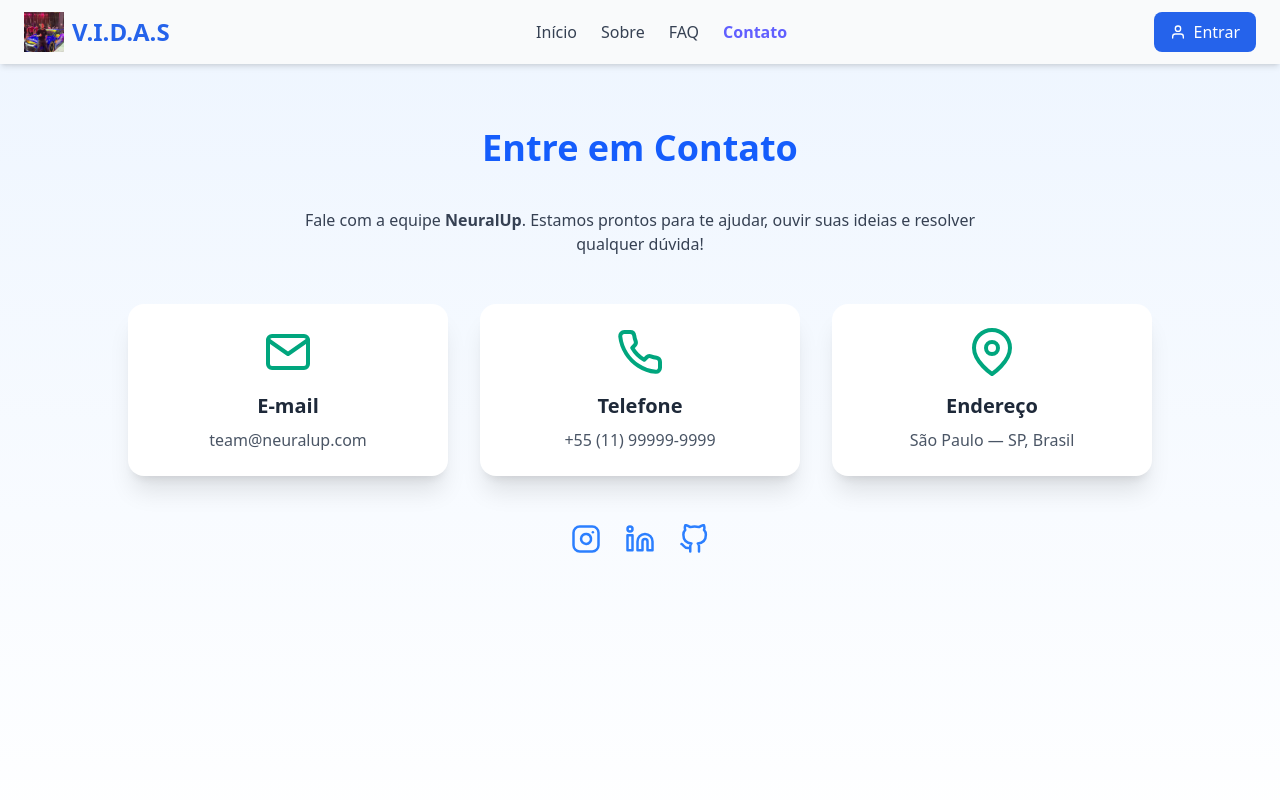
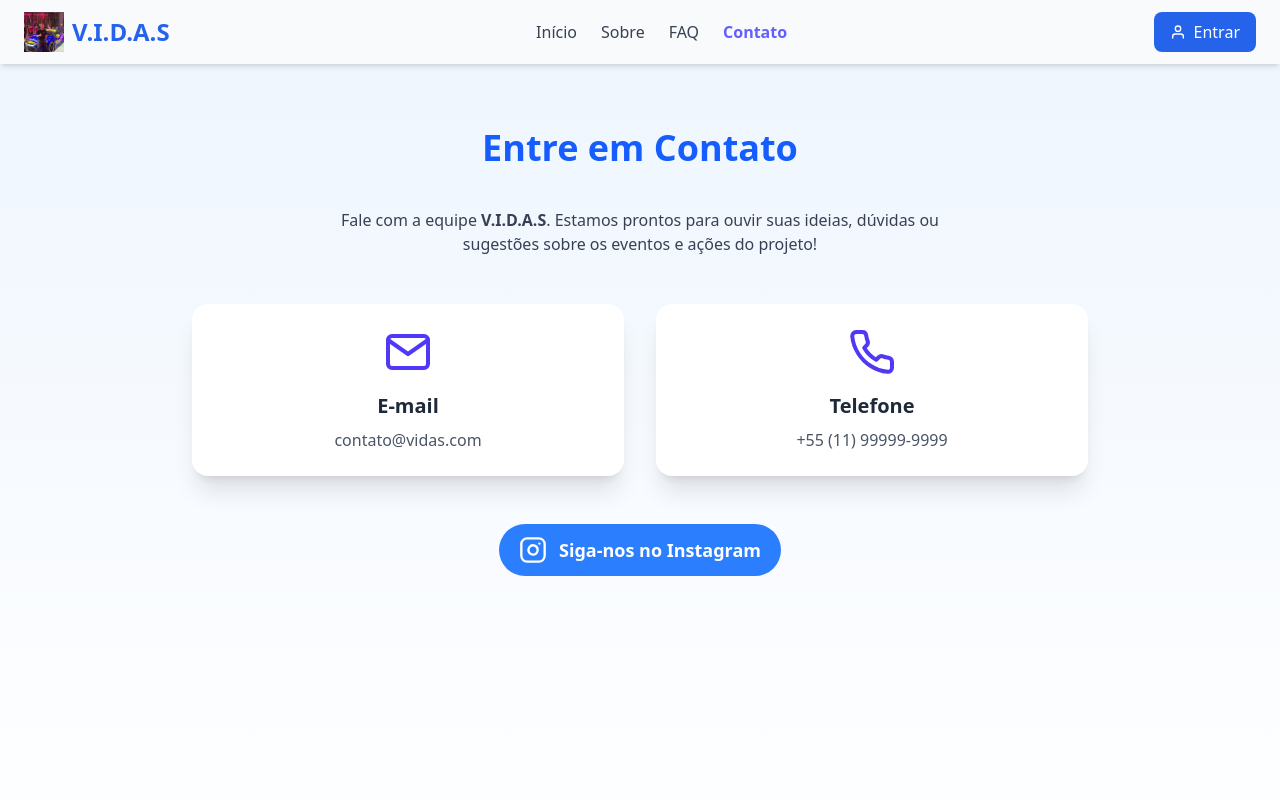
Before and after one commit to thubrito/Vidas, a React (Vite) app: page /contato in a window 1280 px wide. Shown: the top 800 px of the page. Built offline with nearby package versions, Linux system fonts and the light colour scheme.

Commit message:
atualizando conteúdo e estilos da página de contato; ajustando informações da equipe e removendo seções desnecessárias

```diff
--- a/src/pages/Contact.tsx
+++ b/src/pages/Contact.tsx
@@ -1,4 +1,5 @@
-import { FiMail, FiPhone, FiMapPin, FiInstagram, FiLinkedin, FiGithub } from "react-icons/fi";
+// pages/contact.tsx
+import { FiMail, FiPhone, FiInstagram } from "react-icons/fi";
 import { useTheme } from "../context/useTheme";
 
 export default function Contact() {
@@ -14,7 +15,7 @@ export default function Contact() {
     >
       <h1
         className={`text-4xl font-bold mb-10 transition-colors duration-500 ${
-          isDark ? "text-[#00A67E]" : "text-blue-600"
+          isDark ? "text-indigo-600" : "text-blue-600"
         }`}
       >
         Entre em Contato
@@ -25,17 +26,17 @@ export default function Contact() {
           isDark ? "text-gray-300" : "text-gray-700"
         }`}
       >
-        Fale com a equipe <strong>NeuralUp</strong>. Estamos prontos para te ajudar, ouvir suas ideias e resolver qualquer dúvida!
+        Fale com a equipe <strong>V.I.D.A.S</strong>. Estamos prontos para ouvir suas ideias, dúvidas ou sugestões sobre os eventos e ações do projeto!
       </p>
 
-      <div className="grid md:grid-cols-3 gap-8 max-w-5xl mx-auto">
+      <div className="grid md:grid-cols-2 gap-8 max-w-4xl mx-auto">
         {/* Email */}
         <div
           className={`shadow-xl rounded-2xl p-6 hover:scale-105 transition-transform duration-500 ${
             isDark ? "bg-[#2A2A2A]" : "bg-white"
           }`}
         >
-          <FiMail className="text-5xl text-[#00A67E] mx-auto mb-4" />
+          <FiMail className="text-5xl text-indigo-600 mx-auto mb-4" />
           <h3
             className={`text-xl font-semibold mb-2 transition-colors duration-500 ${
               isDark ? "text-gray-100" : "text-gray-800"
@@ -44,7 +45,7 @@ export default function Contact() {
             E-mail
           </h3>
           <p className={`transition-colors duration-500 ${isDark ? "text-gray-300" : "text-gray-600"}`}>
-            team@neuralup.com
+            contato@vidas.com
           </p>
         </div>
 
@@ -54,7 +55,7 @@ export default function Contact() {
             isDark ? "bg-[#2A2A2A]" : "bg-white"
           }`}
         >
-          <FiPhone className="text-5xl text-[#00A67E] mx-auto mb-4" />
+          <FiPhone className="text-5xl text-indigo-600 mx-auto mb-4" />
           <h3
             className={`text-xl font-semibold mb-2 transition-colors duration-500 ${
               isDark ? "text-gray-100" : "text-gray-800"
@@ -66,60 +67,22 @@ export default function Contact() {
             +55 (11) 99999-9999
           </p>
         </div>
-
-        {/* Localização */}
-        <div
-          className={`shadow-xl rounded-2xl p-6 hover:scale-105 transition-transform duration-500 ${
-            isDark ? "bg-[#2A2A2A]" : "bg-white"
-          }`}
-        >
-          <FiMapPin className="text-5xl text-[#00A67E] mx-auto mb-4" />
-          <h3
-            className={`text-xl font-semibold mb-2 transition-colors duration-500 ${
-              isDark ? "text-gray-100" : "text-gray-800"
-            }`}
-          >
-            Endereço
-          </h3>
-          <p className={`transition-colors duration-500 ${isDark ? "text-gray-300" : "text-gray-600"}`}>
-            São Paulo — SP, Brasil
-          </p>
-        </div>
       </div>
 
-      {/* Redes sociais */}
-      <div className="flex justify-center gap-6 mt-12">
+      {/* Instagram com destaque */}
+      <div className="flex justify-center mt-12">
         <a
           href="https://www.instagram.com/"
           target="_blank"
           rel="noreferrer"
-          className={`transition-colors duration-500 ${
-            isDark ? "text-[#00A67E] hover:text-gray-300" : "text-blue-500 hover:text-blue-700"
+          className={`flex items-center gap-3 px-5 py-3 rounded-full transition-all duration-500 transform hover:scale-105 ${
+            isDark
+              ? "bg-indigo-600 text-white hover:bg-indigo-500"
+              : "bg-blue-500 text-white hover:bg-blue-600"
           }`}
         >
-          <FiInstagram size={30} />
-        </a>
-
-        <a
-          href="https://www.linkedin.com/"
-          target="_blank"
-          rel="noreferrer"
-          className={`transition-colors duration-500 ${
-            isDark ? "text-[#00A67E] hover:text-gray-300" : "text-blue-500 hover:text-blue-700"
-          }`}
-        >
-          <FiLinkedin size={30} />
-        </a>
-
-        <a
-          href="https://github.com/Global-Solution-II-2025"
-          target="_blank"
-          rel="noreferrer"
-          className={`transition-colors duration-500 ${
-            isDark ? "text-[#00A67E] hover:text-gray-300" : "text-blue-500 hover:text-blue-700"
-          }`}
-        >
-          <FiGithub size={30} />
+          <FiInstagram size={28} />
+          <span className="font-semibold text-lg">Siga-nos no Instagram</span>
         </a>
       </div>
     </section>
```
